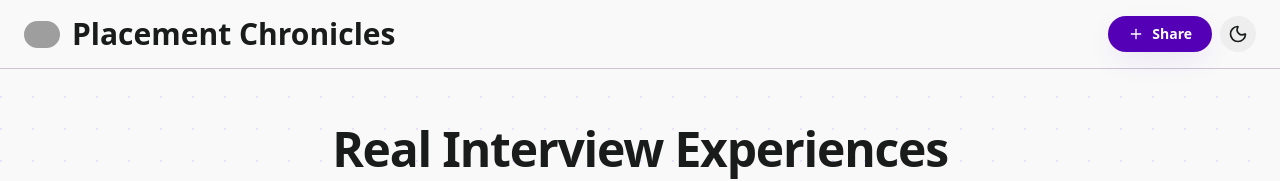
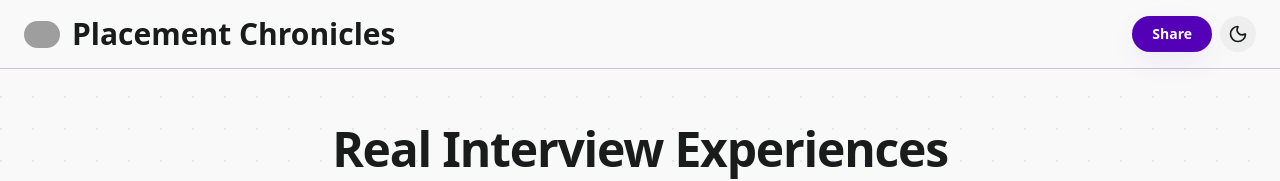
Before and after one commit to Sanjey2005/placement-chronicles, a Next.js app: page / in a window 1280 px wide. Shown: the top 181 px of the page. Built offline with nearby package versions, Linux system fonts and the light colour scheme; no server answers; the database is empty; grey boxes are pictures that could not be loaded.

Commit message:
style: adjust Navbar share button padding and remove icon for cleaner layout

```diff
--- a/components/Navbar.tsx
+++ b/components/Navbar.tsx
@@ -123,8 +123,7 @@ export default function Navbar() {
 
                             {/* Share Experience — the one filled, on-brand action in the bar */}
                             <Link href="/share-experience">
-                                <button className="flex items-center gap-2 px-5 py-2 bg-primary hover:bg-primary/90 text-primary-foreground text-sm font-semibold rounded-full transition-all shadow-m3">
-                                    <Plus className="h-4 w-4" />
+                                <button className="flex items-center justify-center px-4 sm:px-5 py-2 bg-primary hover:bg-primary/90 text-primary-foreground text-sm font-semibold rounded-full transition-all shadow-m3">
                                     <span>Share</span>
                                 </button>
                             </Link>
```
